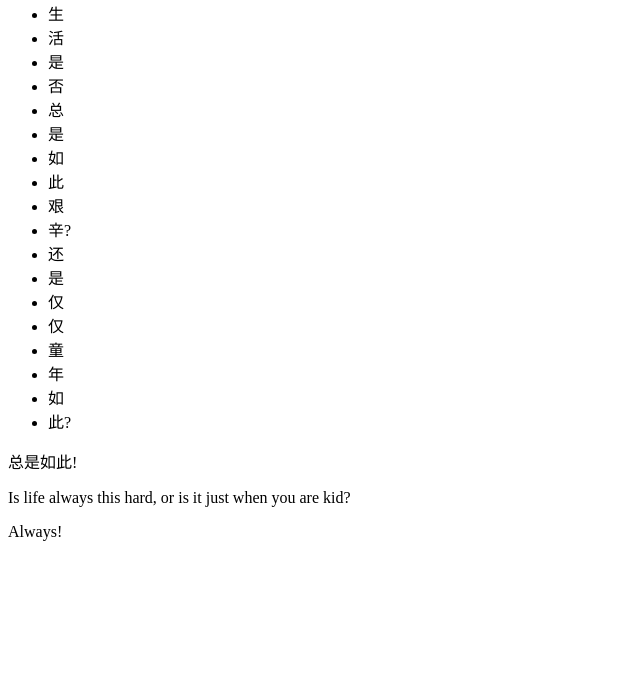
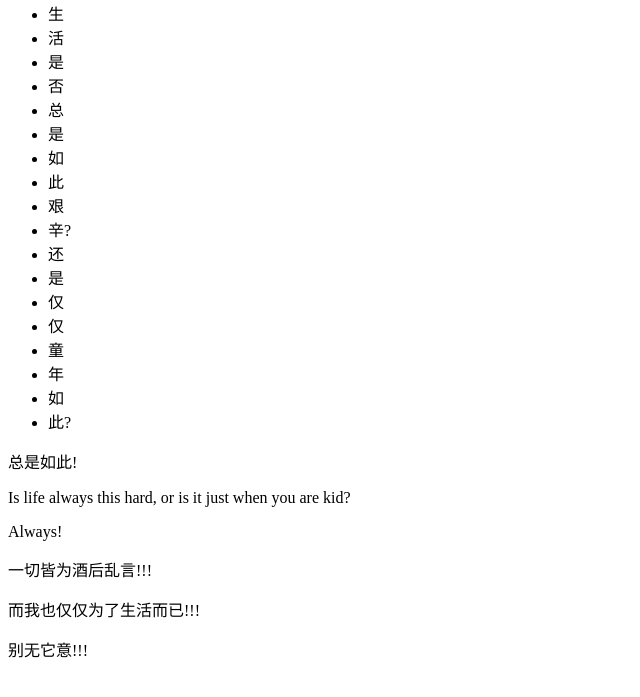
Before and after one commit to lixchen/lixchen.github.io, a plain HTML site: page index.html in a window 1280 px wide. Shown: the part 79-776 px from the top of the page, without its empty margins (0-640 px from the left). Drawn offline with Linux system fonts and the light colour scheme.

Commit message:
Update index.html

```diff
--- a/index.html
+++ b/index.html
@@ -4,7 +4,7 @@
     <meta charset="UTF-8">
     <meta name="viewport" content="width=device-width, initial-scale=1.0">
     <meta http-equiv="X-UA-Compatible" content="ie=edge">
-    <title>Document</title>
+    <title>Lxc's--李祥晨</title>
 </head>
 <body>
     <header>
@@ -35,5 +35,10 @@
             <p>Always!</p>
         </nav>
     </header>
+    <main>
+        <p>一切皆为酒后乱言!!!</p>
+        <p>而我也仅仅为了生活而已!!!</p>
+        <p>别无它意!!!</p>
+    </main>
 </body>
 </html>
```
